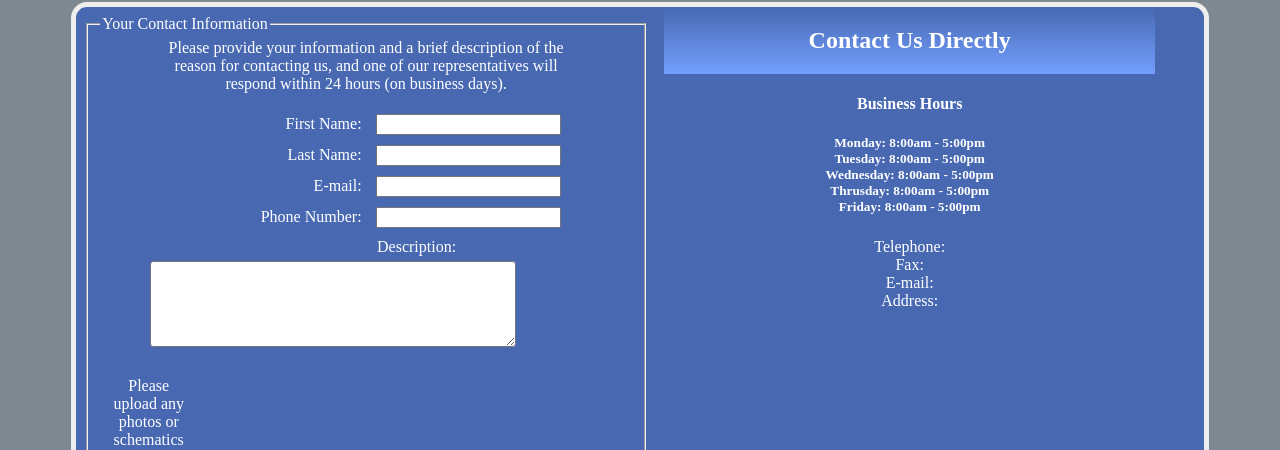
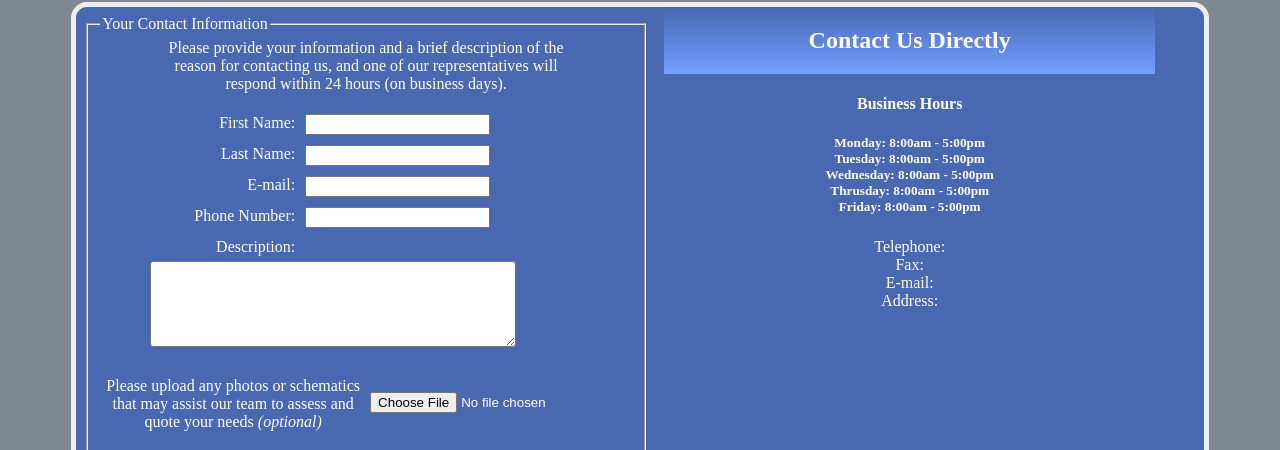
Before and after one commit to Nonsense7/nonsense7.github.io, a plain HTML site: page contact.html in a window 1280 px wide. Shown: the part 345-795 px from the top of the page. Drawn offline with Linux system fonts and the light colour scheme.

Commit message:
missed fixes
botched merge left out fixes

```diff
--- a/contact.html
+++ b/contact.html
@@ -59,16 +59,17 @@
             text-align: center;
             overflow: hidden;
         }
-        /*  */
+        /* labels float next to form input boxes */
         label   {
-            display: inline-block;
-            width: 150px;
-            text-align: right;
-            padding-right: 10px;
+            float: left;
+            clear: left;
+	       width: 150px;
+	       text-align: right;
+	       padding-right: 10px;
         }
 
         input   {
-
+            display: block;
         }
 
         textarea    {
```
